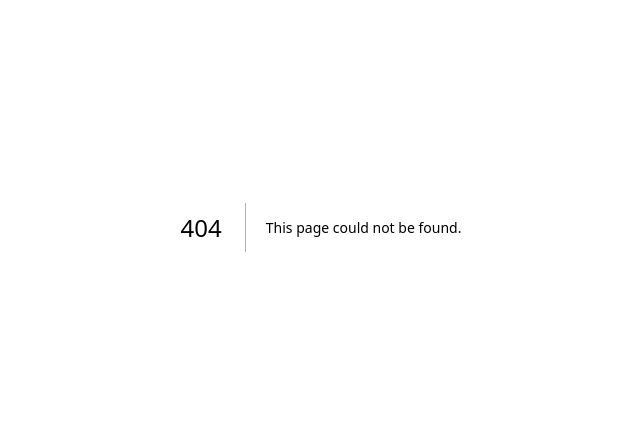
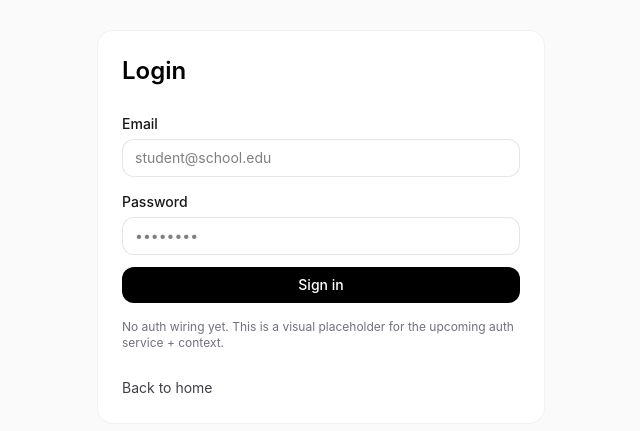
Before and after one commit to FedhiJob/tvet-ai-queue-system, a Next.js app in the folder frontend/: page /login in a window 1280 px wide. Before the commit this address had no page. Shown: the part 173-604 px from the top of the page, without its empty margins (319-959 px from the left). Built offline with nearby package versions, Linux system fonts and the light colour scheme.

Commit message:
Add login page shell

```diff
--- /dev/null
+++ b/frontend/app/login/page.tsx
@@ -0,0 +1,51 @@
+import Link from "next/link";
+
+export default function LoginPage() {
+  return (
+    <div className="min-h-screen bg-zinc-50 dark:bg-black px-4 py-10 flex items-center justify-center">
+      <div className="w-full max-w-md rounded-2xl bg-white dark:bg-zinc-900 border border-black/5 dark:border-white/10 p-6">
+        <h1 className="text-2xl font-semibold text-black dark:text-zinc-50">Login</h1>
+
+        <div className="mt-6 space-y-3">
+          <label className="block">
+            <span className="text-sm font-medium text-zinc-900 dark:text-zinc-100">Email</span>
+            <input
+              type="email"
+              className="mt-1 w-full rounded-xl border border-black/10 dark:border-white/10 bg-white dark:bg-zinc-950 px-3 py-2 text-sm text-black dark:text-zinc-50 outline-none focus:ring-2 focus:ring-zinc-300/70"
+              placeholder="student@school.edu"
+            />
+          </label>
+
+          <label className="block">
+            <span className="text-sm font-medium text-zinc-900 dark:text-zinc-100">Password</span>
+            <input
+              type="password"
+              className="mt-1 w-full rounded-xl border border-black/10 dark:border-white/10 bg-white dark:bg-zinc-950 px-3 py-2 text-sm text-black dark:text-zinc-50 outline-none focus:ring-2 focus:ring-zinc-300/70"
+              placeholder="••••••••"
+            />
+          </label>
+
+          <button
+            className="w-full rounded-xl bg-black text-white dark:bg-zinc-100 dark:text-black px-4 py-2 text-sm font-medium hover:opacity-90"
+            type="button"
+          >
+            Sign in
+          </button>
+        </div>
+
+        <p className="mt-4 text-xs text-zinc-500 dark:text-zinc-400">
+          No auth wiring yet. This is a visual placeholder for the upcoming auth service + context.
+        </p>
+
+        <div className="mt-6">
+          <Link
+            href="/"
+            className="text-sm text-zinc-700 dark:text-zinc-300 hover:underline"
+          >
+            Back to home
+          </Link>
+        </div>
+      </div>
+    </div>
+  );
+}
```
